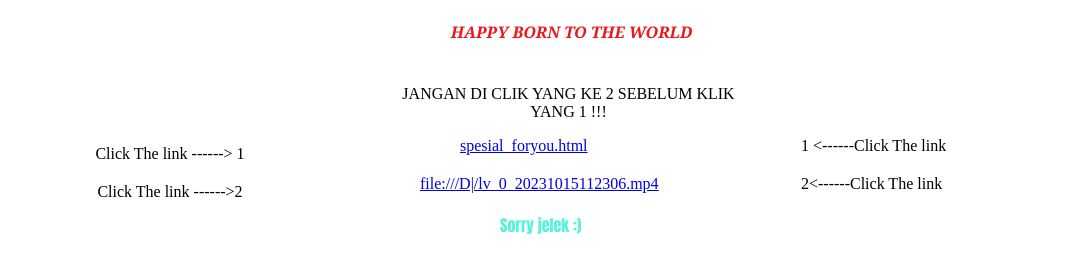
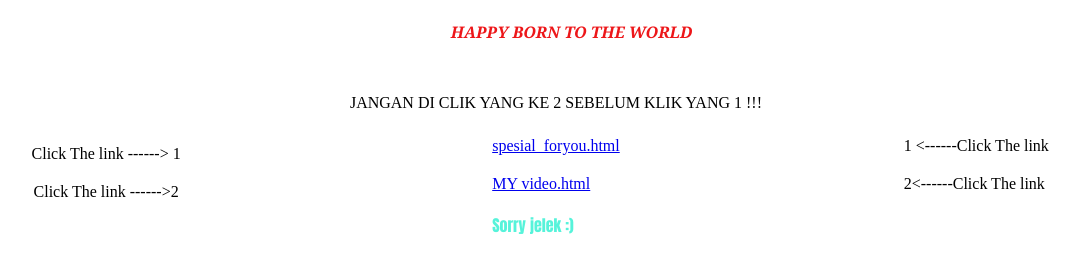
Before and after one commit to ariskaaas/portoaas, a plain HTML site: page Open this!!!.html in a window 1280 px wide. Shown: the whole page, without its empty margins (47-1127 px from the left). Drawn offline with Linux system fonts and the light colour scheme.

Commit message:
Add files via upload
aiu

```diff
--- a/Open this!!!.html
+++ b/Open this!!!.html
@@ -50,7 +50,15 @@
                <td style="text-align: center">Click The link <span style="">------&gt;  1</span></td>
                <td><blockquote>
                  <blockquote>
-                   <p><a href="spesial_foryou.html">spesial_foryou.html</a></p>
+                   <blockquote>
+                     <blockquote>
+                       <blockquote>
+                         <blockquote>
+                           <p><a href="spesial_foryou.html">spesial_foryou.html</a></p>
+                         </blockquote>
+                       </blockquote>
+                     </blockquote>
+                   </blockquote>
                  </blockquote>
                </blockquote></td>
                <td><blockquote>
@@ -60,7 +68,17 @@
              <tr>
                <td style="text-align: center">Click The link <span style="">------&gt;2</span></td>
                <td><blockquote>
-                 <p><a href="file:///D|/lv_0_20231015112306.mp4" style="text-align: right"></a><a href="file:///D|/lv_0_20231015112306.mp4" style="text-align: center">file:///D|/lv_0_20231015112306.mp4</a></p>
+                 <blockquote>
+                   <blockquote>
+                     <blockquote>
+                       <blockquote>
+                         <blockquote>
+                           <p><a href="file:///D|/lv_0_20231015112306.mp4" style="text-align: right"></a><a href="MY video.html">MY video.html</a></p>
+                         </blockquote>
+                       </blockquote>
+                     </blockquote>
+                   </blockquote>
+                 </blockquote>
                </blockquote></td>
                <td><blockquote>
                  <p>2&lt;------Click The link<span style="text-align: center"></span></p>
@@ -71,7 +89,13 @@
                <td><blockquote>
                  <blockquote>
                    <blockquote>
-                     <p style="font-family: Impact, Haettenschweiler, 'Franklin Gothic Bold', 'Arial Black', sans-serif; color: #56F3DA;"> Sorry jelek :)</p>
+                     <blockquote>
+                       <blockquote>
+                         <blockquote>
+                           <p style="font-family: Impact, Haettenschweiler, 'Franklin Gothic Bold', 'Arial Black', sans-serif; color: #56F3DA;"> Sorry jelek :)</p>
+                         </blockquote>
+                       </blockquote>
+                     </blockquote>
                    </blockquote>
                  </blockquote>
                </blockquote></td>
```
Also changed, not shown: MY video.html (added, +10 -0 lines).
